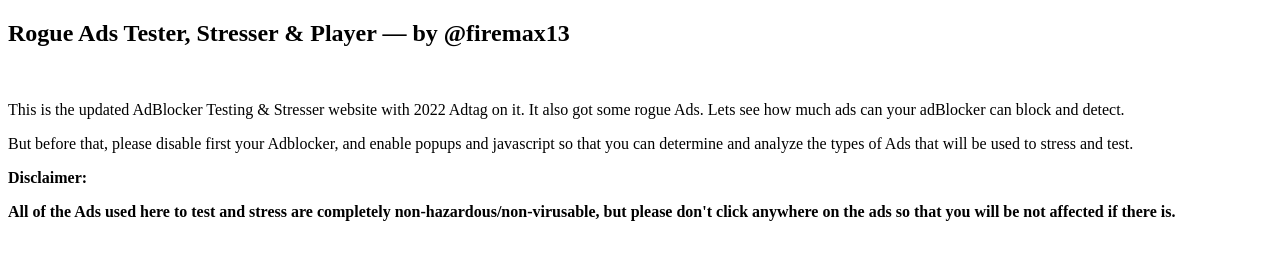
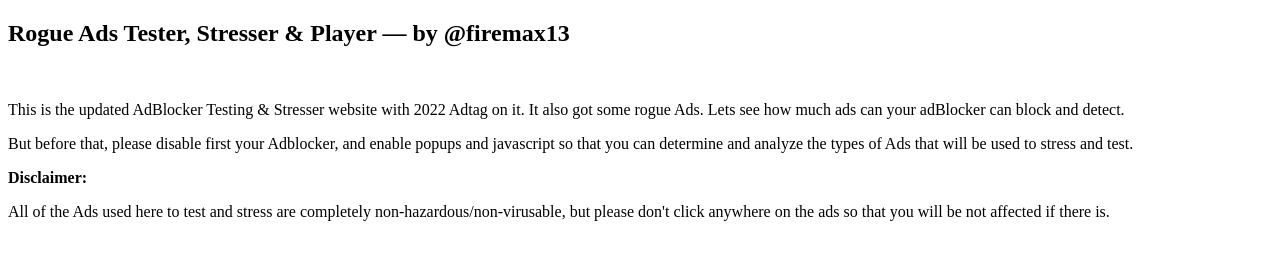
Before and after one commit to firemax13/rogue-player, a plain HTML site: page index.html in a window 1280 px wide. Drawn offline with Linux system fonts and the light colour scheme.

Commit message:
Update index.html

```diff
--- a/index.html
+++ b/index.html
@@ -82,6 +82,6 @@
           <br>
           <p>This is the updated AdBlocker Testing & Stresser website with 2022 Adtag on it. It also got some rogue Ads. Lets see how much ads can your adBlocker can block and detect.</p>
           <p>But before that, please disable first your Adblocker, and enable popups and javascript so that you can determine and analyze the types of Ads that will be used to stress and test.</p>
-          <p><b>Disclaimer:</p>
+          <p><b>Disclaimer:</b></p>
           <p>All of the Ads used here to test and stress are completely non-hazardous/non-virusable, but please don't click anywhere on the ads so that you will be not affected if there is.
 </body>
```
